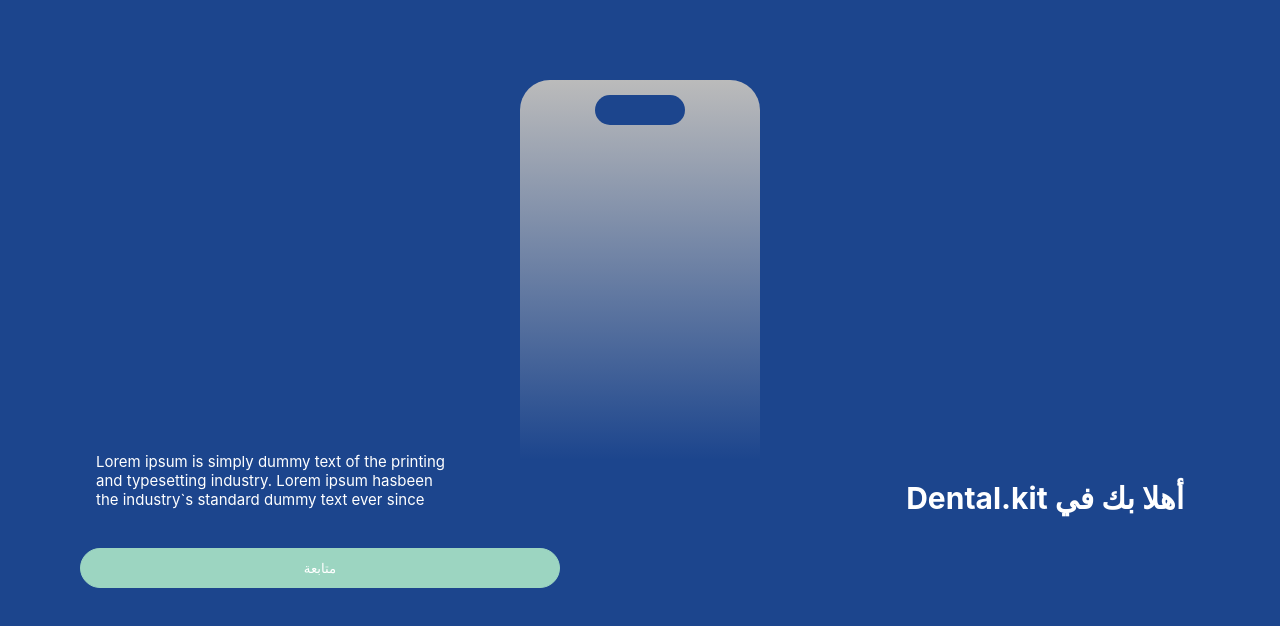
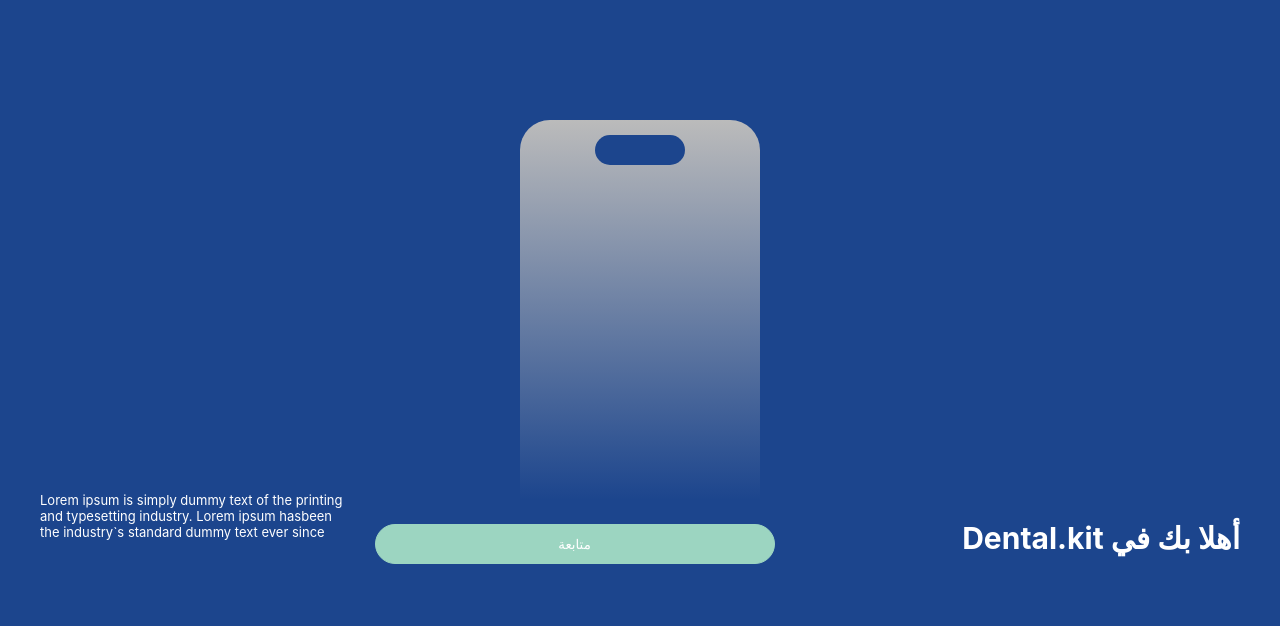
Before and after one commit to Nehad223/dsad, a React (Create React App) app: page /dsad/conformation in a window 1280 px wide. Shown: the top 626 px of the page. Built offline with nearby package versions, Linux system fonts and the light colour scheme.

Commit message:
dnasss322

```diff
--- a/src/components/All.css
+++ b/src/components/All.css
@@ -31,11 +31,11 @@
   }
 
   .Card_Logo{
-    margin-top: 10vh !important;
+    margin-top: 15vh !important;
     justify-items: center;
   }
   .Card_Tag{
-    margin-right: 12vb;
+    margin-right: 5vb;
   }
   .Card_Title{
     font-size: 30px;
@@ -43,21 +43,21 @@
     color: white;
   }
   .Card_Par{
-    margin-left: 12vb;
+    margin-left: 5vb;
     margin-top: -1vh;
     color: white;
     float: left;
-    font-size: 15px ;
+    font-size: 13px ;
   }
   .Card_Button{
-    width: 60vb !important;
+    width: 50vb !important;
     height: 40px !important;
     background-color: var(--second);
     color: white;
     text-align: center;
     border: solid 1px var(--second);
     border-radius: 70px !important;
-    margin-left: 10vb;
+    margin-left: 4vb;
     margin-top: 3vh;
     margin-bottom: 2vh;
 
```
